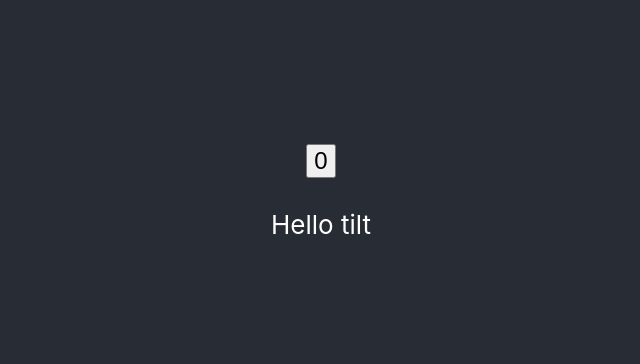
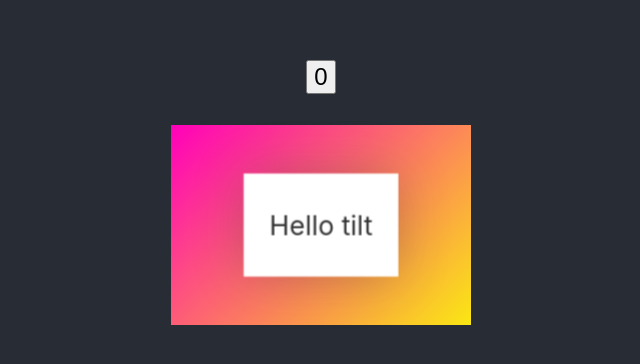
Before and after one commit to veremey/react-simpleHooks, a React (Create React App) app: page / in a window 1280 px wide. Shown: the part 208-572 px from the top of the page, without its empty margins (319-959 px from the left). Built offline with nearby package versions, Linux system fonts and the light colour scheme.

Commit message:
init vanilla-tilt and style it

```diff
--- /dev/null
+++ b/src/components/tilt/tilt.css
@@ -0,0 +1,34 @@
+/*
+Taken from the vanilla-tilt.js demo site:
+https://micku7zu.github.io/vanilla-tilt.js/index.html
+*/
+.tilt-root {
+  height: 200px;
+  background-color: red;
+  width: 300px;
+  background-image: -webkit-linear-gradient(315deg, #ff00ba 0%, #fae713 100%);
+  background-image: linear-gradient(135deg, #ff00ba 0%, #fae713 100%);
+  transform-style: preserve-3d;
+  will-change: transform;
+  transform: perspective(1000px) rotateX(0deg) rotateY(0deg) scale3d(1, 1, 1);
+}
+
+.tilt-child {
+  position: absolute;
+  width: 50%;
+  height: 50%;
+  top: 50%;
+  left: 50%;
+  transform: translateZ(30px) translateX(-50%) translateY(-50%);
+  box-shadow: 0 0 50px 0 rgba(51, 51, 51, 0.3);
+  background-color: white;
+}
+
+.totally-centered {
+  width: 100%;
+  height: 100%;
+  display: flex;
+  justify-content: center;
+  align-items: center;
+  color: #333;
+}
--- a/src/components/tilt/tilt.js
+++ b/src/components/tilt/tilt.js
@@ -1,13 +1,34 @@
-const Tilt = (props) => (
-  <div className="tilt-root">
-    <div className="tilt-child">{props.children}</div>
-  </div>
-)
+import './tilt.css'
+
+import { useEffect, useRef } from 'react'
+
+import VanillaTilt from 'vanilla-tilt'
+
+const Tilt = (props) => {
+  const tiltRef = useRef();
+
+  useEffect(() => {
+    VanillaTilt.init(tiltRef.current, {
+      max: 25,
+      speed: 400,
+      glare: true,
+      'max-glare': 0.5,
+    })
+    return () => tiltRef.current.vanillaTilt.destroy()
+
+  }, [])
+
+  return (
+    <div ref={tiltRef} className="tilt-root">
+      <div className="tilt-child">{props.children}</div>
+    </div>
+  )
+}
 
 export const Usage = () => (
   <div className='totally-centered'>
     <Tilt>
-      <div className="totally-centred">Hello tilt</div>
+      <div className="totally-centered">Hello tilt</div>
     </Tilt>
   </div>
 )
```
